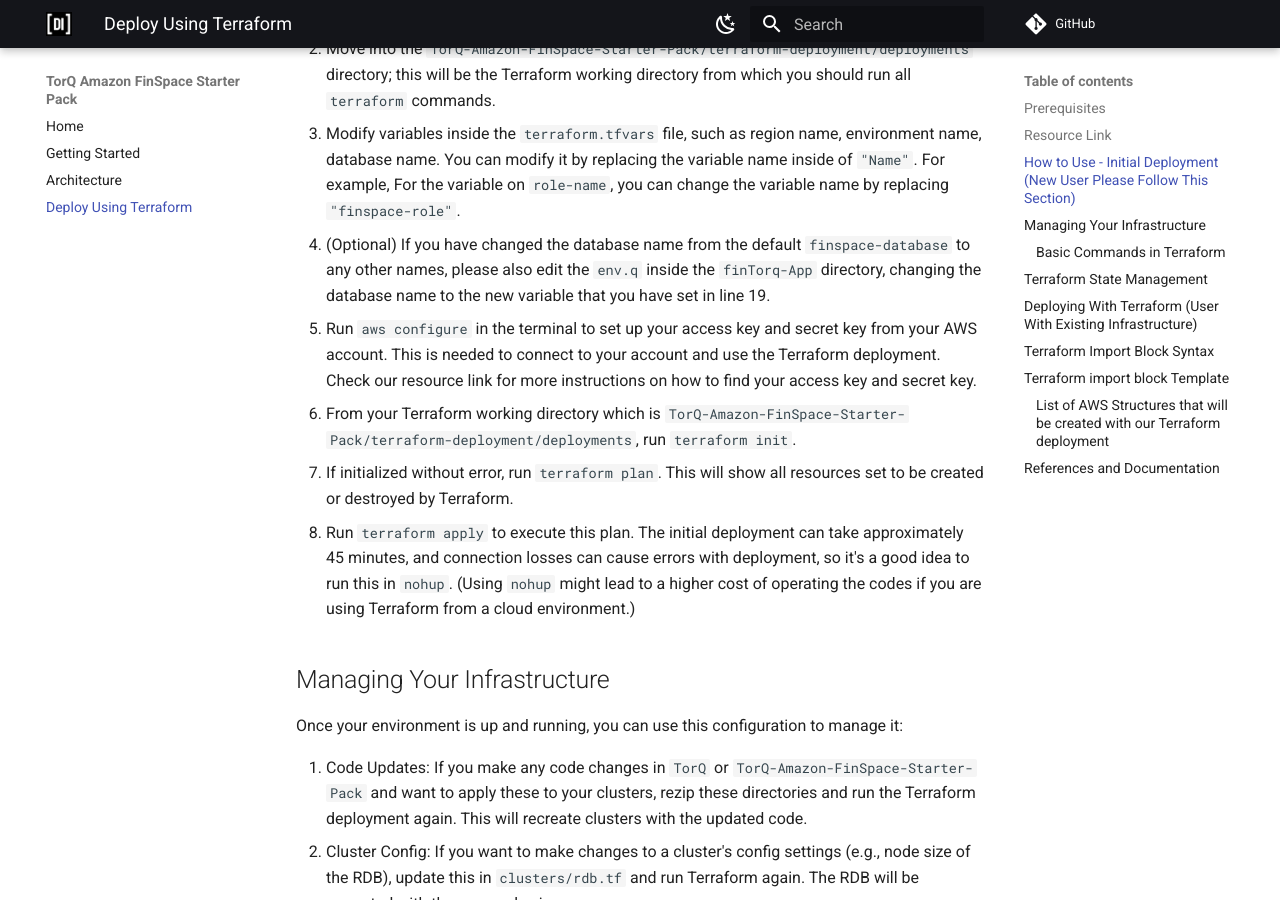
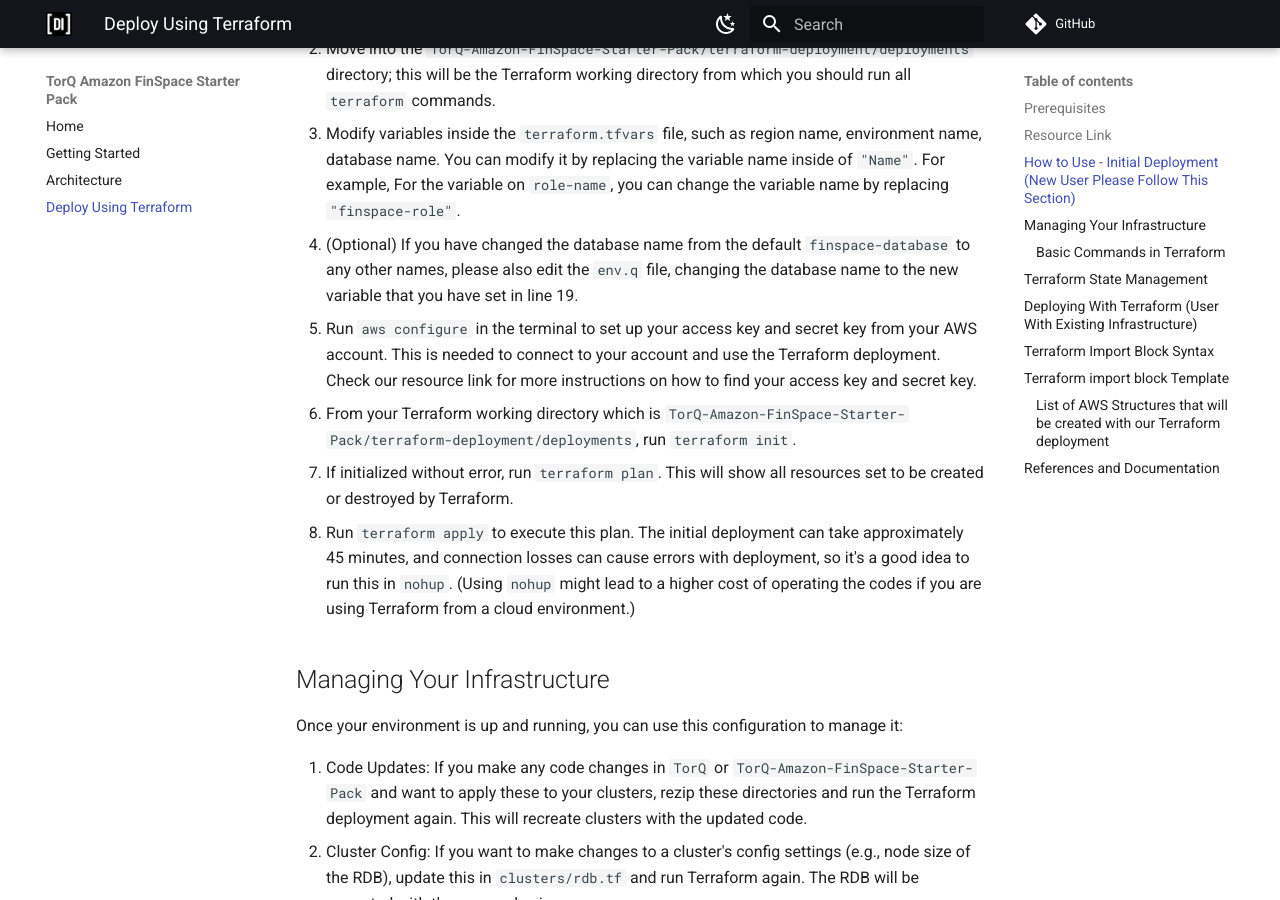
Before and after one commit to DataIntellectTech/TorQ-Amazon-FinSpace-Starter-Pack, an MkDocs documentation site: the page built from docs/terraformdeloyment.md, in a window 1280 px wide and 900 px high, scrolled down 1059 px. Built offline with MkDocs 1.6.1 and Material for MkDocs 9.7.7, drawn with Linux system fonts in a browser that asks for light colours; comment, search, counter and statistics services are not loaded.

Commit message:
env paath update in terraform doc

```diff
--- a/docs/terraformdeloyment.md
+++ b/docs/terraformdeloyment.md
@@ -23,7 +23,7 @@
 1. (Optional) If you have an HDB you want to migrate to FinSpace, replace the dummy HDB in `TorQ-Amazon-FinSpace-Starter-Pack/hdb`.
 2. Move into the `TorQ-Amazon-FinSpace-Starter-Pack/terraform-deployment/deployments` directory; this will be the Terraform working directory from which you should run all `terraform` commands.
 3. Modify variables inside the `terraform.tfvars` file, such as region name, environment name, database name. You can modify it by replacing the variable name inside of `"Name"`. For example, For the variable on `role-name`, you can change the variable name by replacing `"finspace-role"`.
-4. (Optional) If you have changed the database name from the default `finspace-database` to any other names, please also edit the `env.q` inside the `finTorq-App` directory, changing the database name to the new variable that you have set in line 19.
+4. (Optional) If you have changed the database name from the default `finspace-database` to any other names, please also edit the `env.q` file, changing the database name to the new variable that you have set in line 19.
 5. Run `aws configure` in the terminal to set up your access key and secret key from your AWS account. This is needed to connect to your account and use the Terraform deployment. Check our resource link for more instructions on how to find your access key and secret key.
 6. From your Terraform working directory which is `TorQ-Amazon-FinSpace-Starter-Pack/terraform-deployment/deployments`, run `terraform init`.
 7. If initialized without error, run `terraform plan`. This will show all resources set to be created or destroyed by Terraform.
```
